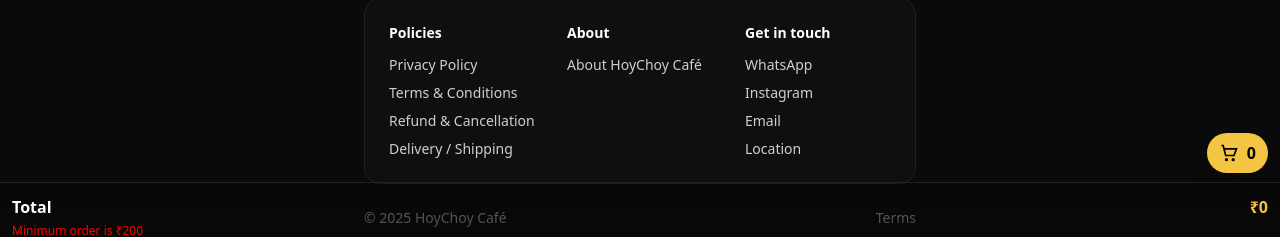
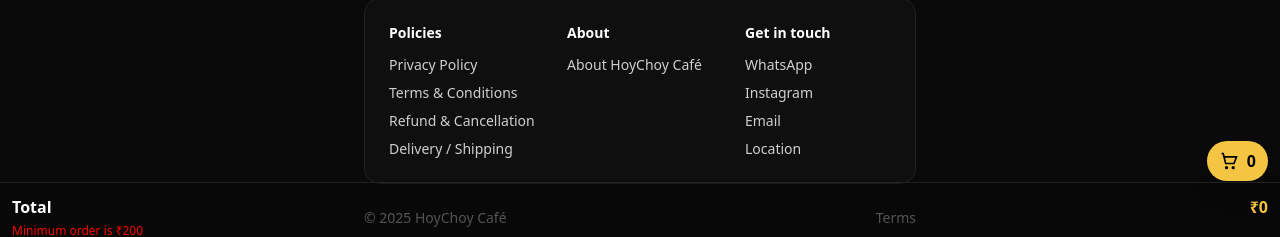
Before and after one commit to Ayushman158/hoychoy-cafe-new, a React (Vite) app: page / in a window 1280 px wide. Shown: the part 499-736 px from the top of the page. Built offline with nearby package versions, Linux system fonts and the light colour scheme; no server answers; the database is empty.

Commit message:
UI: reposition floating cart button to avoid overlap (bottom offset + lower z-index)

```diff
--- a/src/components/Menu.jsx
+++ b/src/components/Menu.jsx
@@ -270,7 +270,8 @@
         type="button"
         onClick={handleProceed}
         disabled={appReason==='CLOSED_BY_OWNER'}
-        className={`fixed right-3 bottom-32 z-50 rounded-full px-3 py-2 font-bold flex items-center gap-2 shadow-xl ${appReason==='CLOSED_BY_OWNER' ? 'opacity-60 cursor-not-allowed bg-[#333] text-[#999]' : 'bg-primary text-black'}`}
+        className={`fixed right-3 z-30 rounded-full px-3 py-2 font-bold flex items-center gap-2 shadow-xl ${appReason==='CLOSED_BY_OWNER' ? 'opacity-60 cursor-not-allowed bg-[#333] text-[#999]' : 'bg-primary text-black'}`}
+        style={{bottom: 'calc(120px + env(safe-area-inset-bottom, 0px))'}}
       >
         <svg viewBox="0 0 24 24" className="w-5 h-5" fill="none" stroke="currentColor" strokeWidth="2">
           <circle cx="9" cy="20" r="1"/><circle cx="17" cy="20" r="1"/>
```
